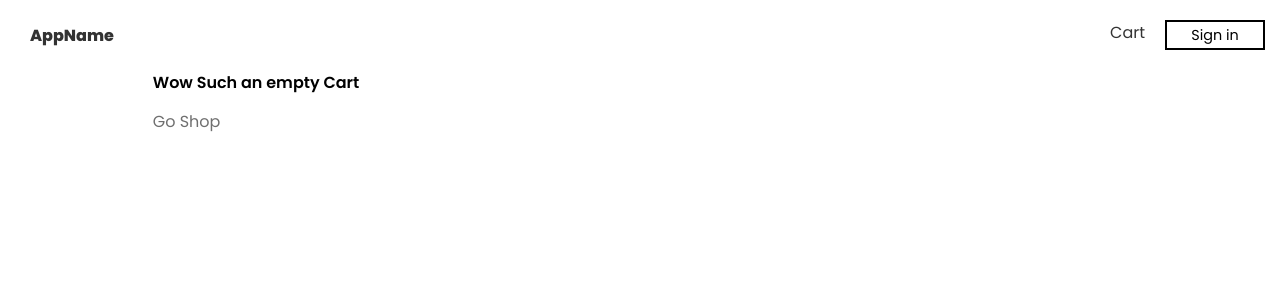
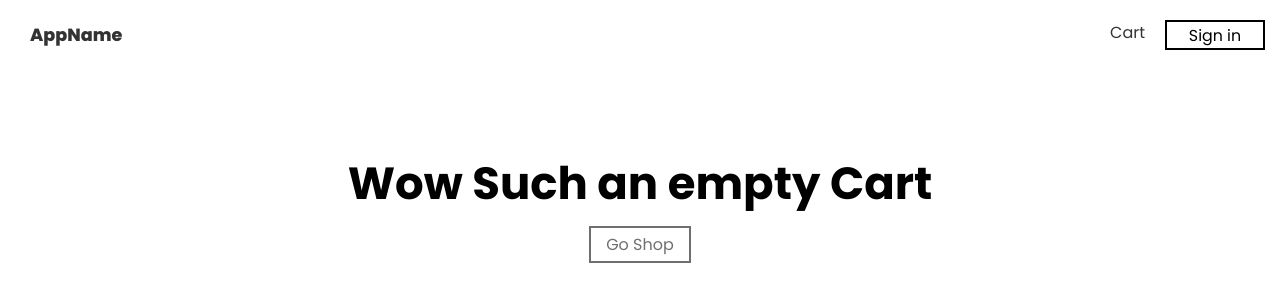
Before and after one commit to anashashim/e-commerce_react-node, a React (Create React App) app in the folder client/: page /cart in a window 1280 px wide. Shown: the top 302 px of the page. Built offline with nearby package versions, Linux system fonts and the light colour scheme.

Commit message:
Added profile section

```diff
--- a/client/src/App.css
+++ b/client/src/App.css
@@ -11,15 +11,23 @@
     margin: 0;
     box-sizing: border-box;
     font-family: "Poppins", sans-serif;
-    font-size: 1rem;
+    /* font-size: 1rem; */
     font-weight: 400;
+}
+h1, h2 {
+    font-weight: 700;
 }
 h3,h4,h5{
     font-weight: 500;
 }
-.Productdetails {
-    width: 100%;
+.text-center {
+    text-align: center;
 }
+.container {
+    margin-top: 100px;
+    padding: 20px;
+}
+
 .cart {
     position: relative;
     font-size: 1rem;
@@ -143,8 +151,6 @@ nav {
 .signin:hover {
     border-color: #000000;
     color: rgb(0, 0, 0);
-    box-shadow: 0 0.5em 0.5em -0.4em #000000;
-    transform: translateY(-0.25em);
 }
 .searchActive {
     display: flex;
--- a/client/src/components/EmptyCart.js
+++ b/client/src/components/EmptyCart.js
@@ -4,11 +4,11 @@ import { Link } from "react-router-dom";
 
 const EmptyCart = () => {
     return (
-        <div className='Emptycart'>
+        <div className='emptycart'>
             <div className = 'textempty'>
-            <h1>
+            <h2>
                 Wow Such an empty Cart
-            </h1>
+            </h2>
             <Link to = '/' className ='goshop'>
             Go Shop
             </Link>
--- a/client/src/pages/Cart/cart.css
+++ b/client/src/pages/Cart/cart.css
@@ -45,11 +45,10 @@
     border-radius: 17px;
     overflow: hidden;
 }
-.Emptycart {
+.emptycart {
     position: relative;
-    top: 70px;
-    display: grid;
-    grid-template-columns: 40% 60%;
+    top: 150px;
+    text-align: center;
 }
 .illustration {
     position: relative;
@@ -70,6 +69,9 @@
 .textempty .goshop {
     transition: all 0.5s linear;
     opacity: 0.7;
+    border: 2px solid #333;
+    padding: 5px 15px;
+    font-size: 1rem;
 }
 .textempty .goshop:hover {
     opacity: 1;
--- a/client/src/pages/Orders/index.js
+++ b/client/src/pages/Orders/index.js
@@ -1,4 +1,4 @@
-import React , { useState, useEffect } from 'react';
+import React , { useEffect } from 'react';
 import {useDispatch, useSelector} from 'react-redux';
 import { listMyOrders } from '../../redux/actions/orderActions';
 import './orders.css';
@@ -18,7 +18,7 @@ const Orders = ({history}) => {
         }
     },[dispatch, userInfo])
     return (
-        <div className="order-container">
+        <div className="container">
             <h2>My Orders</h2>
             { orders
                 ? orders.map((order)=>
--- a/client/src/pages/Orders/orders.css
+++ b/client/src/pages/Orders/orders.css
@@ -1,8 +1,3 @@
-.order-container {
-    margin-top: 100px;
-    padding: 20px;
-}
-
 .order {
     box-shadow: 0px 0px 5px 0 rgb(0 0 0 / 10%);
     padding: 10px;
--- a/client/src/pages/Profile/index.js
+++ b/client/src/pages/Profile/index.js
@@ -1,8 +1,19 @@
 import React from 'react';
+import { useSelector } from 'react-redux';
 
 const Profile = () => {
+    const userLogin = useSelector(state => state.userLogin)
+    const { userInfo } = userLogin;
     return (
-        <div>Profile</div>
+        <div className='container text-center'>
+            <h2>My Profile</h2>
+            {userInfo &&
+                <div>
+                    <p>Name : {userInfo.name}</p>
+                    <p>Email : {userInfo.email}</p>
+                </div>
+            }
+        </div>
     );
 }
 
--- a/client/src/redux/actions/userAction.js
+++ b/client/src/redux/actions/userAction.js
@@ -6,6 +6,7 @@ import {
     USER_LOGIN_SUCCESS,
     USER_LOGOUT
 } from "../constants/userConstants";
+import { clearCart } from "./cartActions";
 
 const login = (email, password) => async(dispatch) => {
     try {
@@ -37,6 +38,7 @@ const login = (email, password) => async(dispatch) => {
 
 export const logout =() => (dispatch) => {
     localStorage.removeItem('userInfo')
+    dispatch(clearCart());
     dispatch({type: USER_LOGOUT})
 }
 
```
